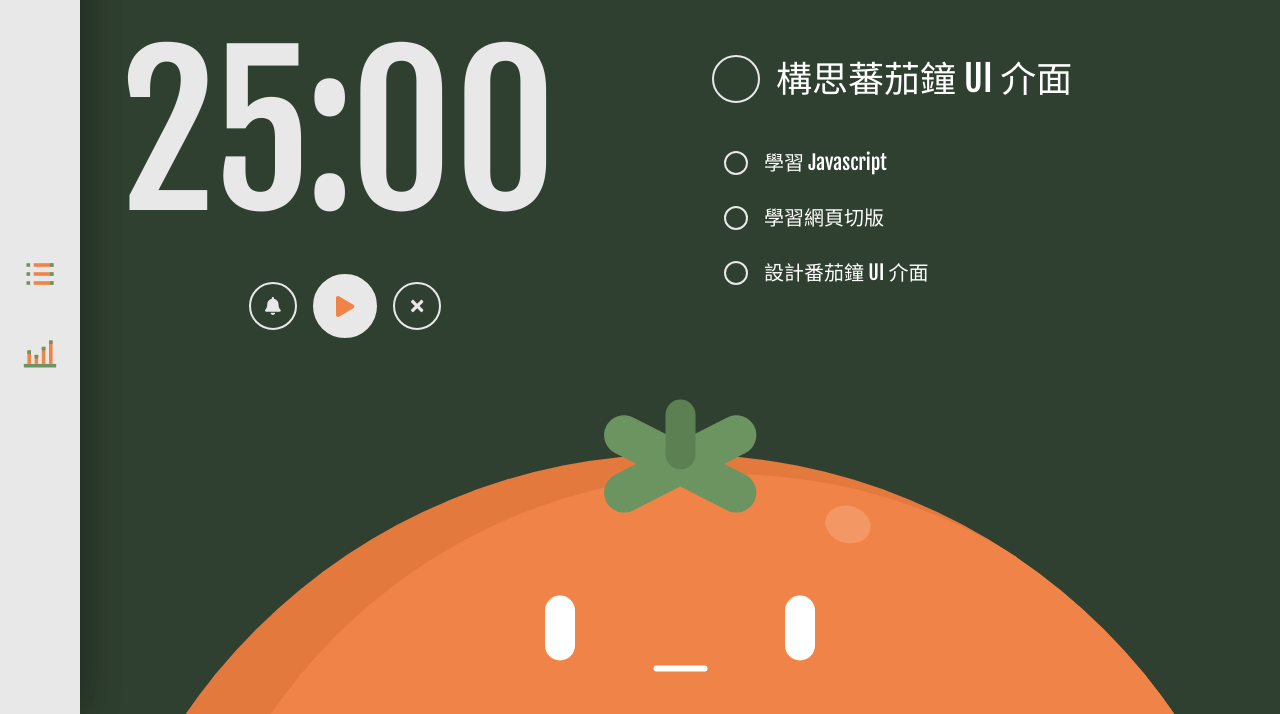
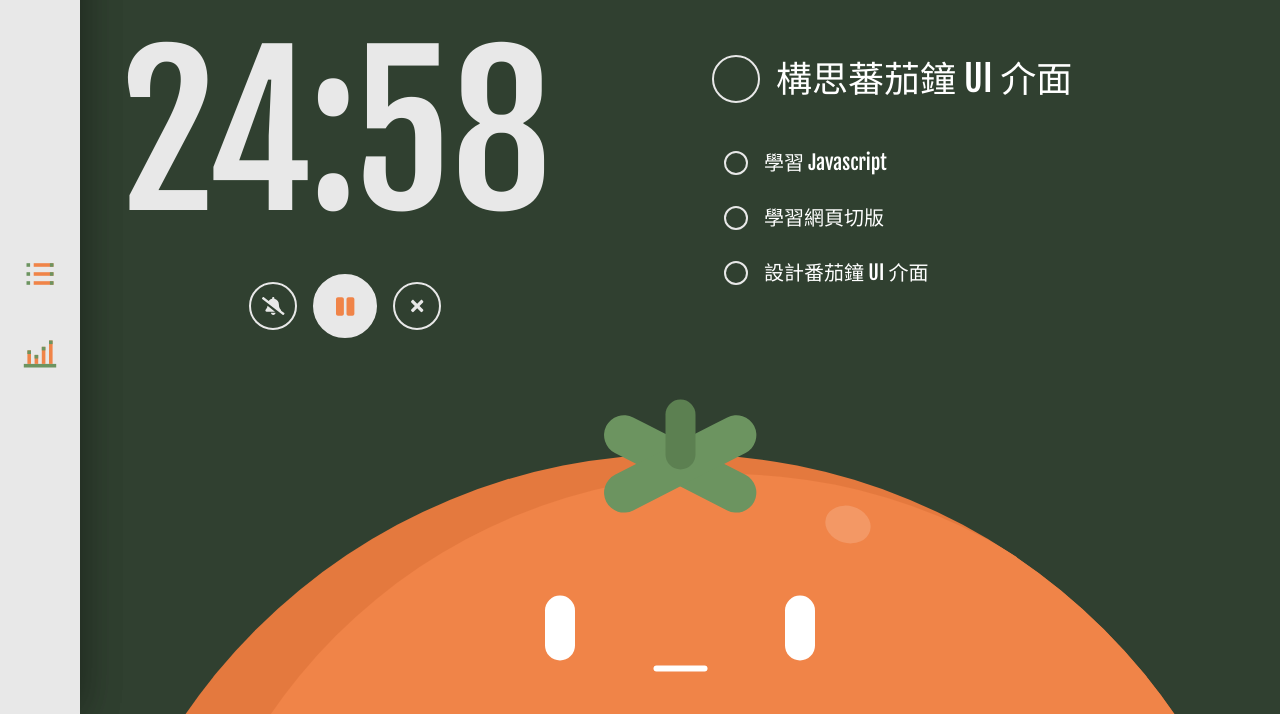
Before and after one commit to zxcx98738/TomatoClock, a website built with webpack: page src/index.html in a window 1280 px wide. Both pictures are taken after a click on the button 345 px from the left and 392 px from the top of the page. Shown: the part 86-800 px from the top of the page. Built offline with nearby package versions, Linux system fonts and the light colour scheme; files whose address does not match are found by name.

Commit message:
add foundaction methods for tomato countdown

```diff
--- a/src/index.html
+++ b/src/index.html
@@ -60,7 +60,7 @@
                 <div class="content">
                     <div class="left">
                         <div class="inner">
-                            <h3 class="timer">25:00</h3>
+                            <h3 id="timer" class="timer">00:00</h3>
                             <div class="actions">
                                 <button id="tomato-notification" class="notification on">
                                     <i class="fas fa-bell"></i>
@@ -70,7 +70,7 @@
                                     <i class="fas fa-play"></i>
                                     <i class="fas fa-pause"></i>
                                 </button>
-                                <button class="skip"><i class="fas fa-times"></i></button>
+                                <button id="tomato-skip_button" class="skip"><i class="fas fa-times"></i></button>
                             </div>
                         </div>
                     </div>
--- a/src/scripts/parts/tomato.js
+++ b/src/scripts/parts/tomato.js
@@ -1,7 +1,114 @@
 import $ from 'jquery';
 
-function init(){
-    console.log('Hello World! Tomato!')
+const WORKING = 'working';
+const RESTING = 'resting';
+const ON = 'on';
+const OFF = 'off';
+const WORKING_DEAFULT_SECONDS = 25 * 60;
+const RESTING_DEAFULT_SECONDS = 5 * 60;
+
+function formatCounDownString(remainSeconds) {
+    if (remainSeconds < 0) {
+        throw Error('remain seconds need greater zero!');
+    }
+    let minutes = Math.floor(remainSeconds / 60);
+    let seconds = Math.floor(remainSeconds % 60);
+    minutes = ("0" + minutes).substr(-2);
+    seconds = ("0" + seconds).substr(-2);
+    return `${minutes}:${seconds}`;
+}
+
+function View(context) {
+    this._this = this;
+    this.$tomato = $('#tomato');
+    this.$timer = $('#timer');
+    this.$todolist = $('#tomato-preview_todolist');
+    this.$notification = $('#tomato-notification');
+    this.$playButon = $('#tomato-play_button');
+    this.$skipButton = $('#tomato-skip_button');
+    this.$workingArea = $('#tomato-working_arae');
+    this.restingArea = $('#tomato-resting_area');
+
+    this.update = function () {
+        this.$tomato.removeClass(`${WORKING} ${RESTING}`).addClass(context.stage);
+        this.$playButon.removeClass(`${ON} ${OFF}`).addClass(context.countDownStatus);
+        this.$notification.removeClass(`${ON} ${OFF}`).addClass(context.notificationStatus);
+        this.$timer.text(formatCounDownString(context.countDownRemainSeconds));
+    }
+}
+
+function Service(context) {
+    const _this = this;
+    this.wrapperFunc = function (func) {
+        return function (...args) {
+            func(...args)
+            context.view.update();
+        }
+    }
+
+    this.toggleNotification = this.wrapperFunc(function () {
+        context.notificationStatus = (context.notificationStatus == ON) ? OFF : ON;
+    });
+
+    this.startCountdown = this.wrapperFunc(function () {
+        context.countDownRemainSeconds -= 1;
+        if (context.countDownRemainSeconds <= 0) {
+            _this.stopCounDown(_this.countDownId);
+            _this.skipStage();
+        }
+    });
+
+    this.stopCounDown = this.wrapperFunc(function () {
+        if (!_this.countDownId) {
+            return;
+        }
+        clearInterval(_this.countDownId);
+    });
+
+    this.toggleCountDownStatus = this.wrapperFunc(function () {
+        context.countDownStatus = (context.countDownStatus == ON) ? OFF : ON;
+        if (context.countDownStatus == ON) {
+            _this.countDownId = setInterval(_this.startCountdown, 1000);
+        } else {
+            _this.stopCounDown();
+        }
+    });
+
+    this.skipStage = this.wrapperFunc(function () {
+        _this.stopCounDown();
+        context.stage = (context.stage == WORKING) ? RESTING : WORKING;
+        context.countDownStatus = OFF;
+        context.countDownRemainSeconds = (context.stage == WORKING) ? WORKING_DEAFULT_SECONDS : RESTING_DEAFULT_SECONDS;
+    });
+}
+
+function Tomato(params) {
+    const {
+        stage,
+        countDownRemainSeconds,
+        countDownStatus,
+        notificationStatus,
+    } = params;
+
+    this.stage = stage;
+    this.countDownRemainSeconds = countDownRemainSeconds;
+    this.countDownStatus = countDownStatus;
+    this.notificationStatus = notificationStatus;
+    this.service = new Service(this);
+    this.view = new View(this);
+    this.view.update();
+    this.view.$playButon.click(this.service.toggleCountDownStatus);
+    this.view.$notification.click(this.service.toggleNotification);
+    this.view.$skipButton.click(this.service.skipStage);
+}
+
+function init() {
+    const tomato = new Tomato({
+        stage: WORKING,
+        countDownRemainSeconds: WORKING_DEAFULT_SECONDS,
+        countDownStatus: OFF,
+        notificationStatus: OFF
+    });
 }
 
 export {
--- a/src/styles/parts/_tomato.scss
+++ b/src/styles/parts/_tomato.scss
@@ -60,11 +60,11 @@
                                 display: none;
                             }
 
-                            &.on .fa-play {
+                            &.on .fa-pause {
                                 display: inline;
                             }
 
-                            &.off .fa-pause {
+                            &.off .fa-play {
                                 display: inline;
                             }
                         }
```
